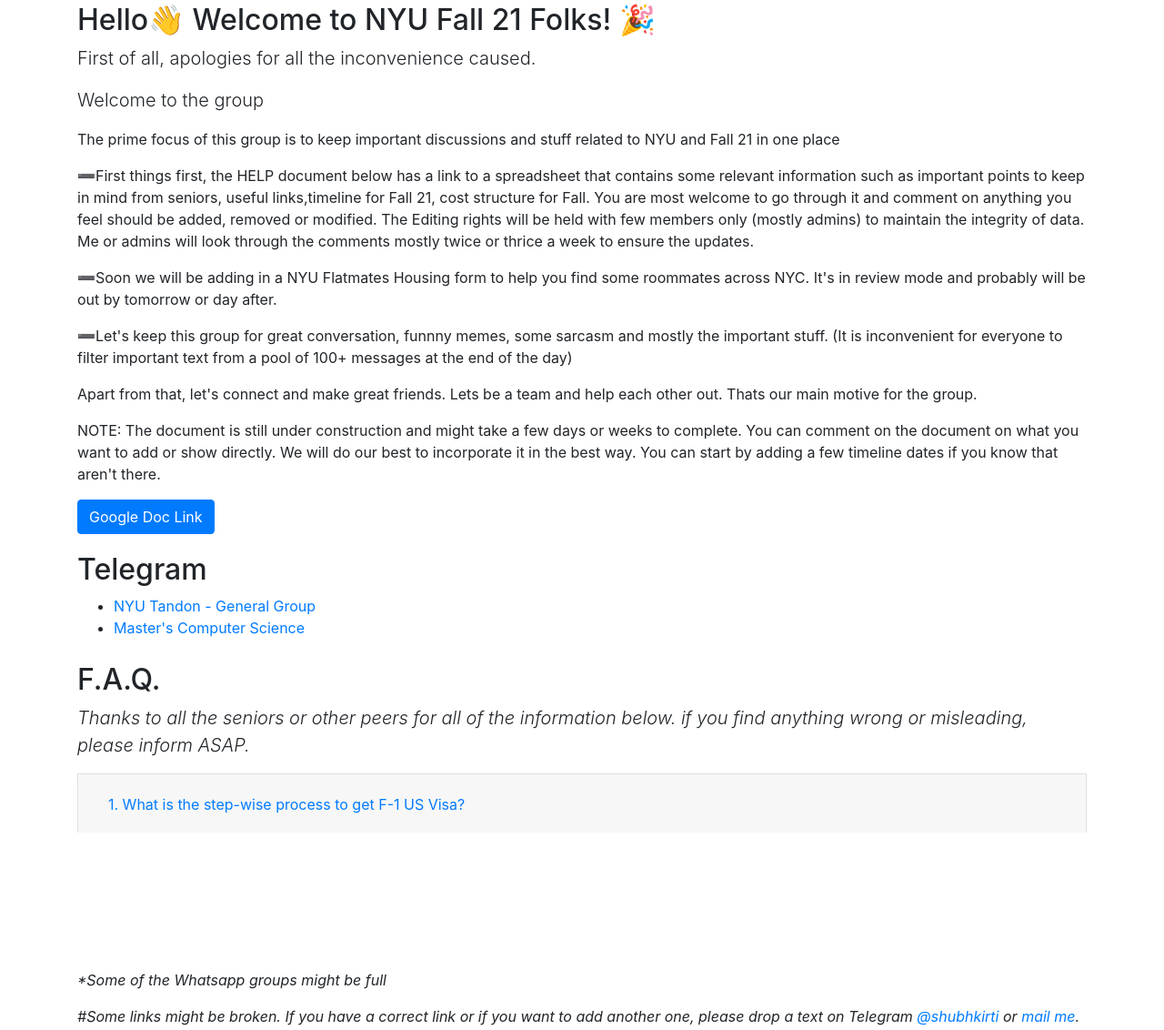
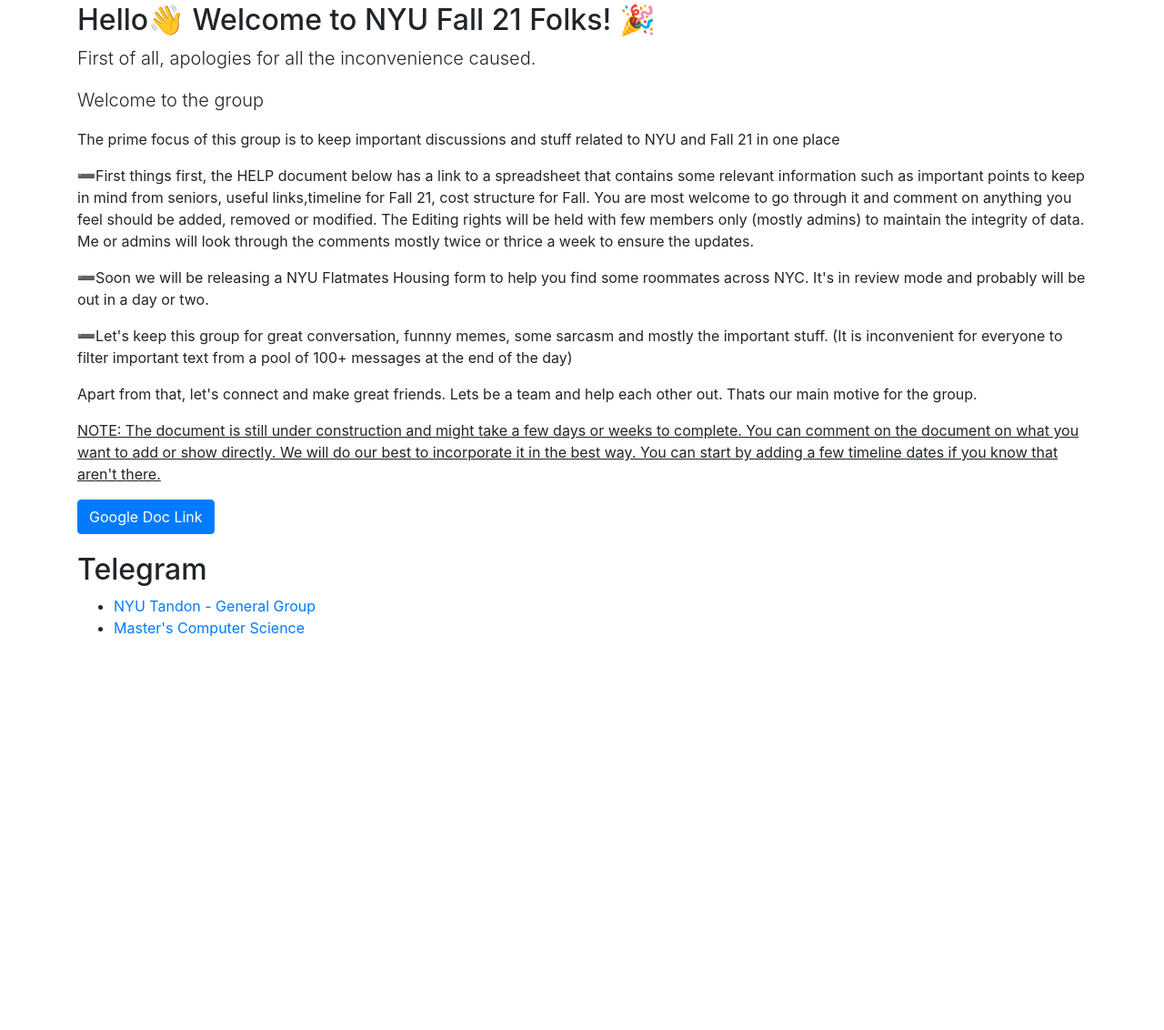
Before and after one commit to wowufoundme/nyustuc, a website with bundled scripts: page index.html in a window 1280 px wide. Shown: the part 515-1647 px from the top of the page at 91% size. After the commit the page ends 1393 px from the top, so only its background shows below. Built offline with nearby package versions, Linux system fonts and the light colour scheme.

Commit message:
updated documentation

```diff
--- a/index.html
+++ b/index.html
@@ -63,7 +63,7 @@
             Me or admins will look through the comments mostly twice or thrice a week to ensure the updates.
           </p>
           <p>
-            ➖Soon we will be adding in a NYU Flatmates Housing form to help you find some roommates across NYC. It's in review mode and probably will be out by tomorrow or day after.
+            ➖Soon we will be releasing a NYU Flatmates Housing form to help you find some roommates across NYC. It's in review mode and probably will be out in a day or two.
           </p>
           <p>
             ➖Let's keep this group for great conversation, funnny memes, some sarcasm and mostly the important stuff.
@@ -73,8 +73,8 @@
             Apart from that, let's connect and make great friends.
             Lets be a team and help each other out.
             Thats our main motive for the group.
-          </p>
-            NOTE: The document is still under construction and might take a few days or weeks to complete. You can comment on the document on what you want to add or show directly. We will do our best to incorporate it in the best way. You can start by adding a few timeline dates if you know that aren't there.
+          </p><u>
+            NOTE: The document is still under construction and might take a few days or weeks to complete. You can comment on the document on what you want to add or show directly. We will do our best to incorporate it in the best way. You can start by adding a few timeline dates if you know that aren't there.</u>
           </p>
           <a class="btn btn-primary" href="https://docs.google.com/spreadsheets/d/1a-iXQuOQxZ0Pw-gawnsydakthe2VYKq5slCdAC02swM/edit?usp=sharing" target="_blank" role="button">Google Doc Link </a>
         </div>
@@ -110,7 +110,7 @@
       </div>
 
       <!-- Other resources -->
-      <div class="accordion" id="accordionExample">
+      <!-- <div class="accordion" id="accordionExample">
 
         <h2>F.A.Q.</h2>
         <p class="lead font-italic">Thanks to all the seniors or other peers for all of the information below. if you find anything wrong or misleading, please inform ASAP.</p>
@@ -143,16 +143,16 @@
           </div>
         </div>
 
-      </div>
+      </div> -->
     </div>
   </section>
 
-  <footer class="py-6">
+  <!-- <footer class="py-6">
     <div class="container">
       <p class="font-italic">*Some of the Whatsapp groups might be full</p>
       <p class="font-italic">#Some links might be broken. If you have a correct link or if you want to add another one, please drop a text on Telegram <a href="https://t.me/shubhkirti">@shubhkirti</a> or <a href="mailto:shubhkirti.work@gmail.com">mail me</a>.</p>
     </div>
-  </footer>
+  </footer> -->
 
   <!-- Bootstrap core JavaScript -->
   <script src="vendor/jquery/jquery.min.js"></script>
```
